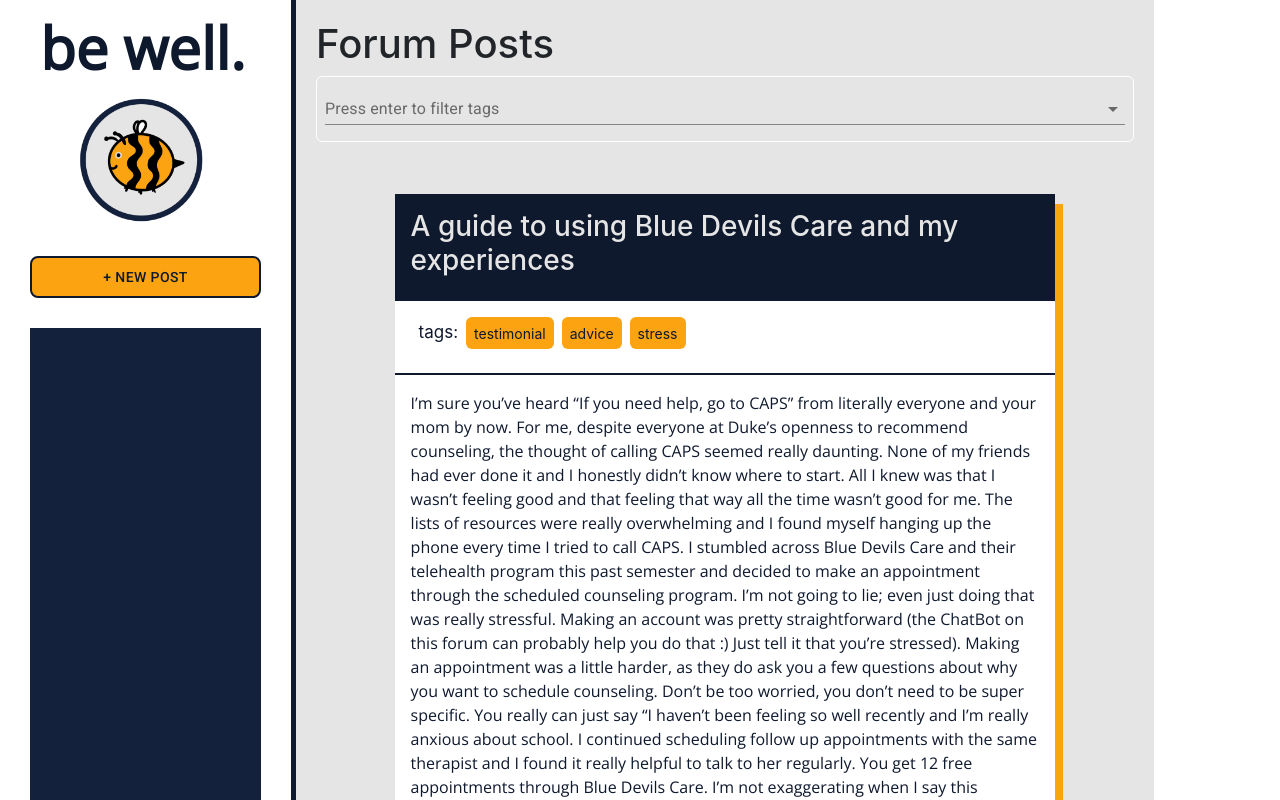
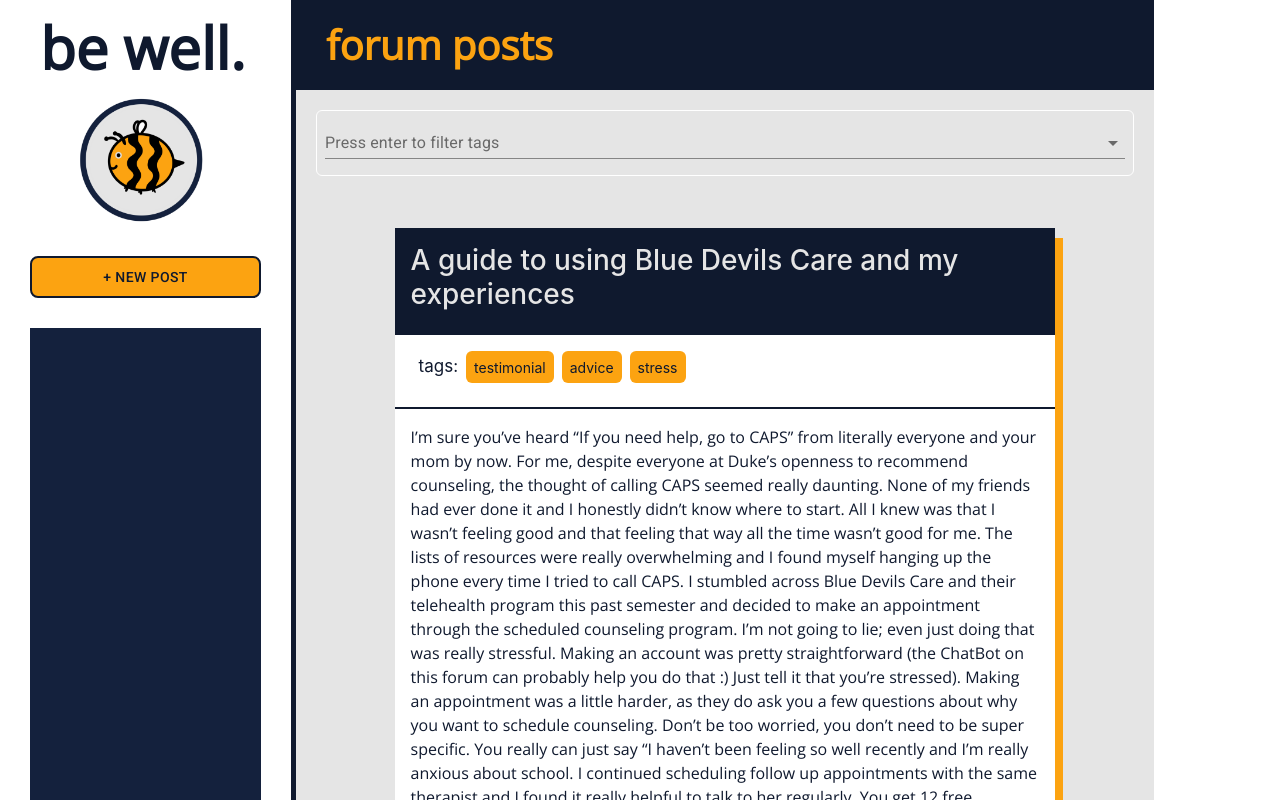
Before and after one commit to ameyasr24/hackdtech, a React (Create React App) app: page / in a window 1280 px wide. Shown: the top 800 px of the page. Built offline with nearby package versions, Linux system fonts and the light colour scheme.

Commit message:
post formatting

```diff
--- a/src/components/Home/Home.js
+++ b/src/components/Home/Home.js
@@ -1,12 +1,6 @@
 import React from "react";
-import { alpha, makeStyles } from '@material-ui/core/styles';
-import AppBar from '@material-ui/core/AppBar';
-import Toolbar from '@material-ui/core/Toolbar';
-import InputBase from '@material-ui/core/InputBase';
-import SearchIcon from '@material-ui/icons/Search';
 import SearchBar from "./SearchBar";
 import Post from "./Post.js";
-import { LocalPostOfficeOutlined } from "@material-ui/icons";
 import "./Home.css";
 
 
--- a/src/components/Home/SearchBar.css
+++ b/src/components/Home/SearchBar.css
@@ -1,3 +1,23 @@
-.search-bar {
+.home-title {
+    padding: 30px;
+    margin-bottom: 20px;
+    position: relative;
+
+    font-family: "Open Sans";
+    font-style: normal;
+    font-weight: bold;
+    font-size: 40px;
+    line-height: 30px;
+
+    display: flex;
+    text-align: center;
+    align-items: right;
+    width: 100%;
+    color: #fca311;
+    background-color: #0F192E;
+}
+
+
+.padding {
     margin: 20px;
 }
--- a/src/components/Home/SearchBar.js
+++ b/src/components/Home/SearchBar.js
@@ -8,8 +8,8 @@
 
     return (
         <div className="search-bar">
-            <h1>Forum Posts</h1>
-            <div className="tags-input">
+            <h1 className="home-title">forum posts</h1>
+            <div className="tags-input padding">
                 <Autocomplete
                     options={props.allTags}
                     selectOnFocus
```
Lines whose indentation alone changed are shown as unchanged.
